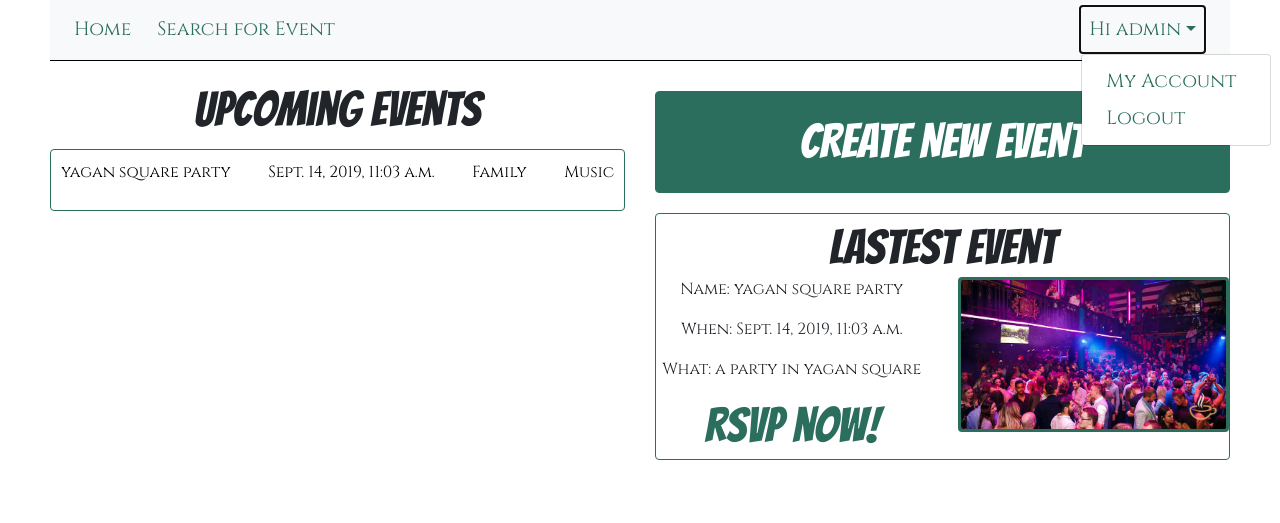
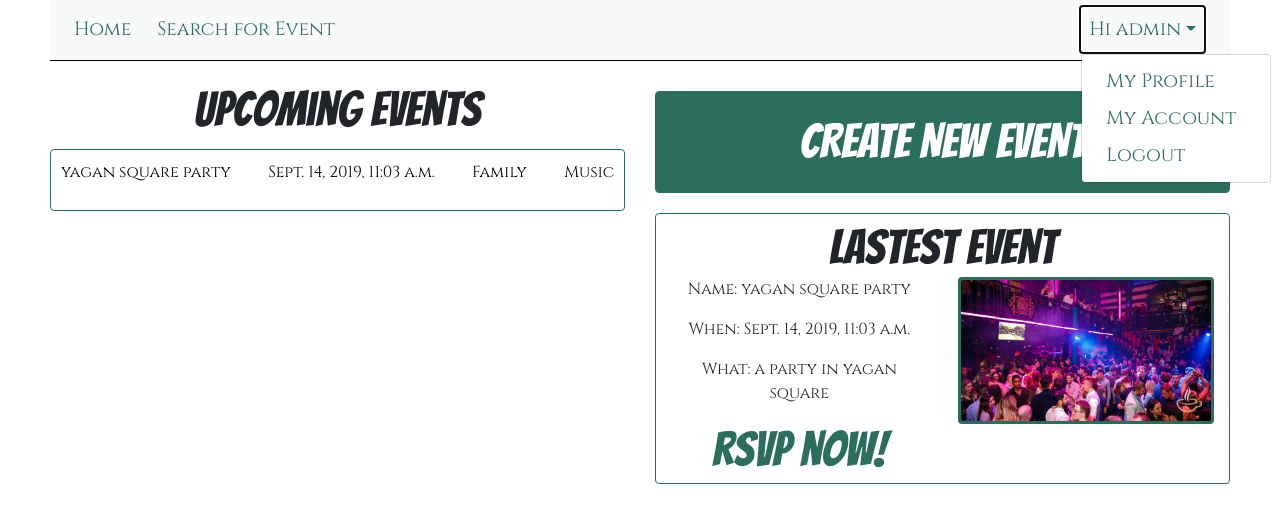
Before and after one commit to sarahlevins/SheCodes-DjangoProject, a Django app: page /freeeventfinder/ in a window 1280 px wide, after a click that opens the changed part. Shown: the part 185-708 px from the top of the page. Run offline with Django 3.2, Linux system fonts and the light colour scheme; a user stored in the database is signed in; data comes from the database, SQL or seed files in the repository; both versions use the stored data as it was after the commit; parts of the project's set-up code (start-up, migrations or seed data) failed here and were passed over; some libraries are stand-ins or nearby versions.

Commit message:
more bug fixes

```diff
--- a/eventfinder/templates/eventfinder/event_detail.html
+++ b/eventfinder/templates/eventfinder/event_detail.html
@@ -10,7 +10,7 @@
         Venue:
         <a href="{% url 'eventfinder:venue-detail' event.venue.pk %}">{{ event.venue }}</a>
       </p>
-      <p>Host: {{ event.host }}</p>
+      <p>Host: <a href="{% url 'users:profile' event.host.pk %}">{{ event.host }}</a></p>
       <p>Categories:
         <br />{% for category in event.category.all %}
         {{ category.name }}, {% endfor %}</p>
--- a/eventfinder/templates/eventfinder/event_latest.html
+++ b/eventfinder/templates/eventfinder/event_latest.html
@@ -1,5 +1,5 @@
 <div id="featured-box">
-  <div class="row">
+  <div class="row event-latest">
     <div class="col-lg-6">
       <p>Name: {{ event.name }}</p>
       <p>When: {{ event.start_time }}</p>
--- a/static/style.css
+++ b/static/style.css
@@ -153,3 +153,8 @@ img {
     display: block;
     overflow: hidden;
 }
+
+.event-latest{
+    margin-left: 0px;
+    margin-right: 0px;
+}
--- a/templates/nav.html
+++ b/templates/nav.html
@@ -24,6 +24,7 @@
         <a class="nav-link dropdown-toggle" href="http://example.com" id="dropdown" data-toggle="dropdown"
           aria-haspopup="true" aria-expanded="false">Hi {{ user.username }}</a>
         <div class="dropdown-menu" aria-labelledby="dropdown">
+          <a class="dropdown-item nav-item" href="{% url 'users:profile' request.user.pk %}">My Profile</a>
           <a class="dropdown-item nav-item" href="{% url 'users:update_profile' %}">My Account</a>
           <a class="dropdown-item nav-item" href="{% url 'users:logout' %}">Logout</a>
         </div>
--- a/users/urls.py
+++ b/users/urls.py
@@ -1,4 +1,4 @@
-from django.urls import path, include
+from django.urls import path, include, re_path
 from users.views import RegisterSuccessView
 from . import views
 
@@ -10,6 +10,7 @@ urlpatterns = [
     path('accounts/register/success/',
          RegisterSuccessView.as_view(), name='register_success'),
     path('accounts/update_profile/', views.update_profile, name='update_profile'),
+    path('<int:pk>/', views.ProfileView.as_view(), name='profile'),
 
     # path('<int:pk>/', views.UserDetail.as_view(), name='user-detail'),
     # path('<int:pk>/update_account', views.UserUpdate.as_view(), name='user-update'),
```
Also changed, not shown: users/templates/profile.html (+23 -16 lines), users/views.py (+7 -0 lines), db.sqlite3, media/user_photos/floaty_potato.jpeg (added).
